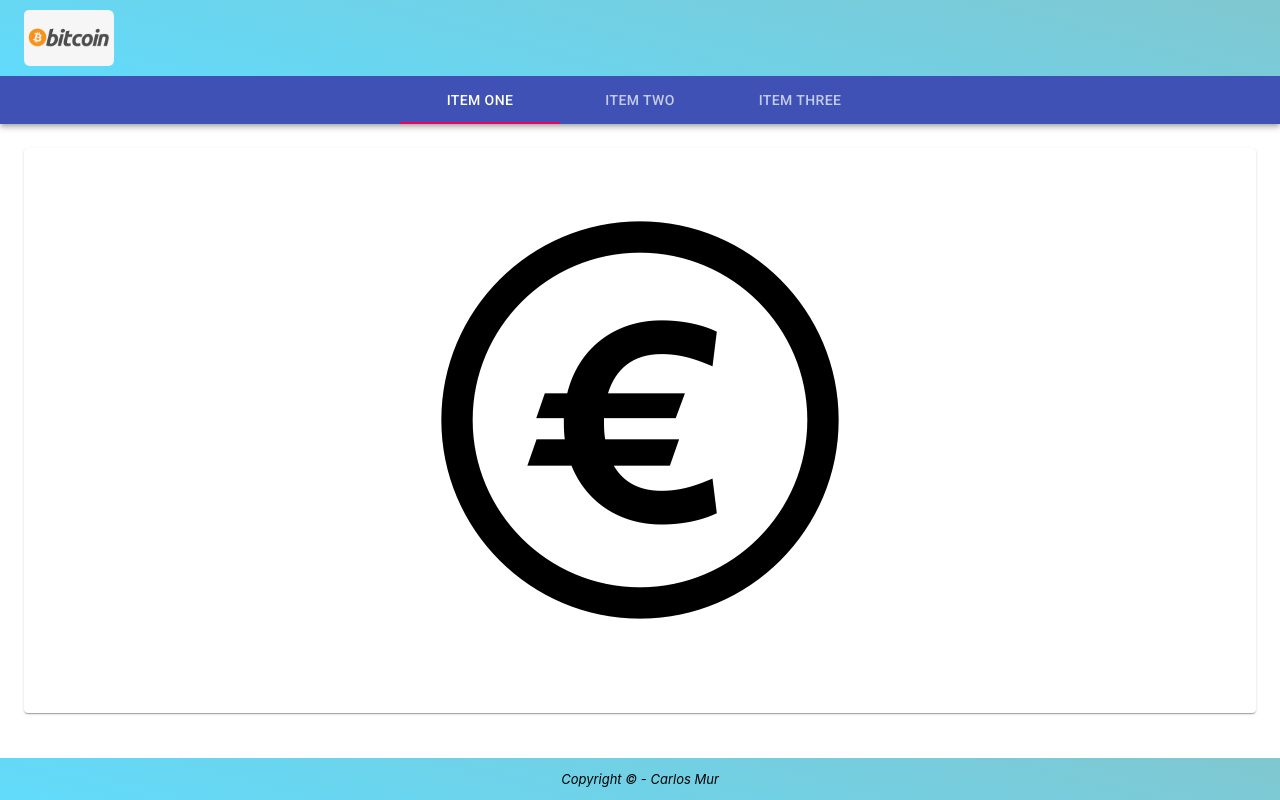
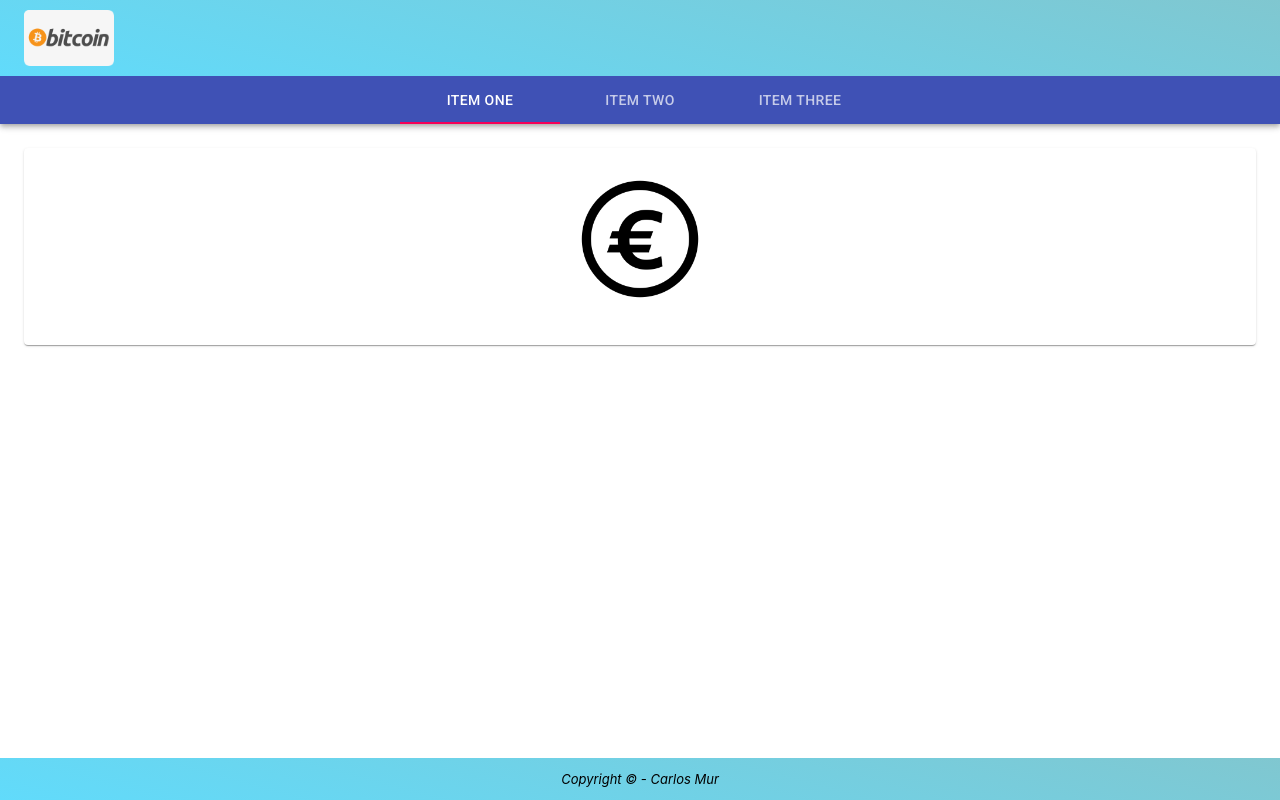
Before and after one commit to cmurestudillos/bitcoin_React, a React (Create React App) app: page / in a window 1280 px wide. Built offline with nearby package versions, Linux system fonts and the light colour scheme; no server answers.

Commit message:
Petición: obtención de datos Euro

```diff
--- a/package.json
+++ b/package.json
@@ -8,6 +8,7 @@
     "@testing-library/jest-dom": "^5.11.6",
     "@testing-library/react": "^11.1.2",
     "@testing-library/user-event": "^12.2.2",
+    "axios": "^0.21.0",
     "react": "^17.0.1",
     "react-dom": "^17.0.1",
     "react-router-dom": "^5.2.0",
--- a/src/components/tabpanel/TabPanelComponent.js
+++ b/src/components/tabpanel/TabPanelComponent.js
@@ -14,7 +14,7 @@ import euro from '../../assets/img/euro.png';
 //-------------------------------------------------------//
 // Metodo para obtener datos en Euros                    //
 //-------------------------------------------------------//
-function getEurCurerency(){
+function getEurCurerency(oldvalue, newvalue){
 
     // Log de seguimiento
     console.log('TabPanelComponents.js - Metodo getEurCurerency');
@@ -22,8 +22,8 @@ function getEurCurerency(){
     axios.get(dataEur.endpoint)
         .then( res => {
             if(res.data){
-            this.modenaEur = res.data['bpi'].EUR;
-            console.log(this.modenaEur);
+              newvalue = res.data['bpi'].EUR;
+              console.log(newvalue);
         }
     });
 }
@@ -57,6 +57,10 @@ function a11yProps(index) {
 
 
 export default function TabPanelComponent() {
+
+  var oldDatosEuro = [];
+  var newDatosEuro = [];
+
   const [value, setValue] = React.useState(0);
 
   const handleChange = (event, newValue) => {
@@ -75,10 +79,9 @@ export default function TabPanelComponent() {
       <TabPanel value={value} index={0}>
         <Card className="root">
         <CardContent>
-            <img src={euro} />
-            <Typography className="title" color="textSecondary" gutterBottom>
-                {getEurCurerency()}
-            </Typography>
+            <img src={euro} width="150" height="150" alt="Euro" />
+            {getEurCurerency(oldDatosEuro, newDatosEuro)}
+            {console.log(newDatosEuro)}
         </CardContent>
         </Card>
       </TabPanel>
```
Also changed, not shown: 1 other file (tests, documents, lock files or other folders).
